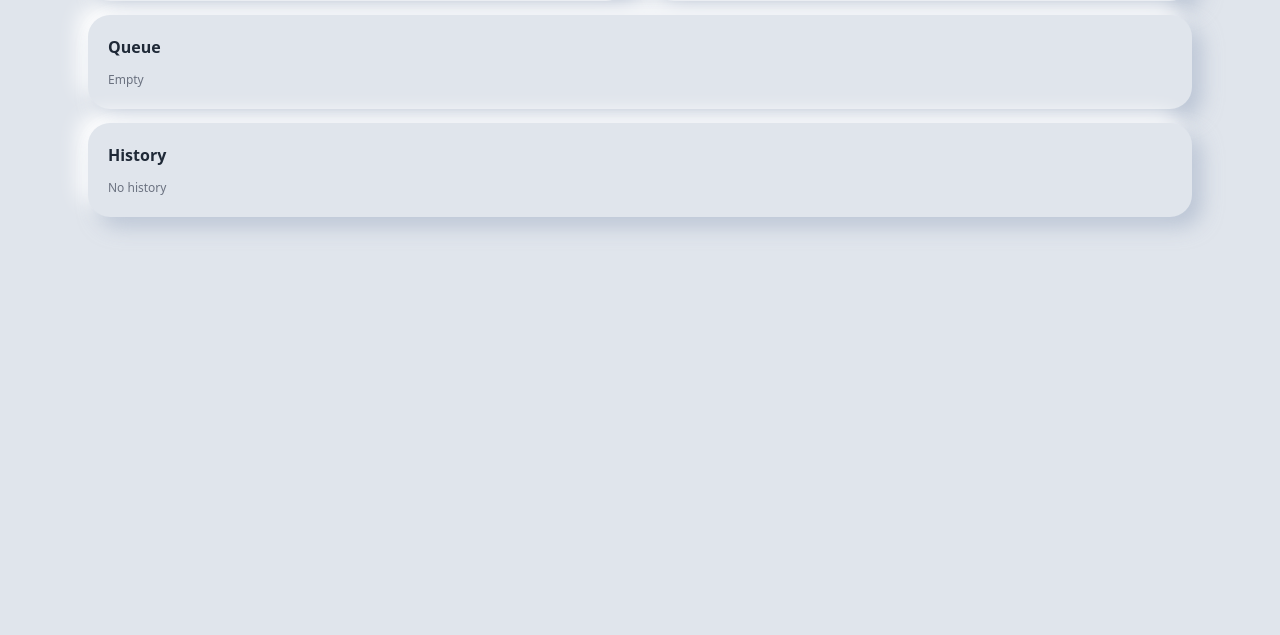
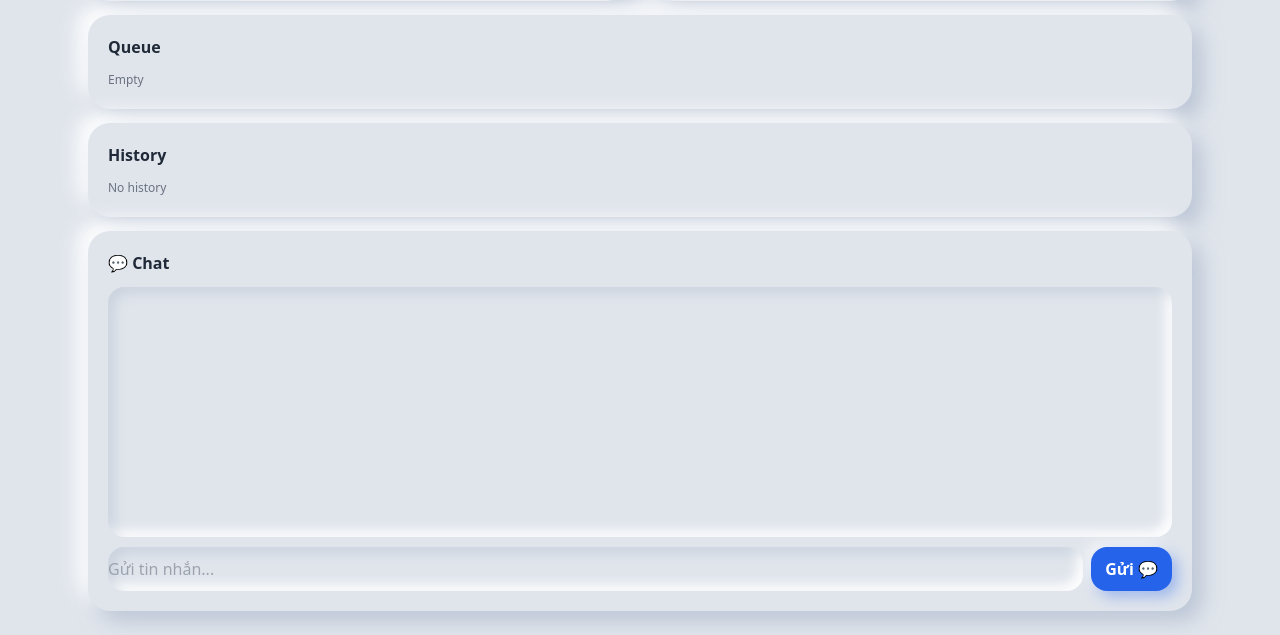
Before and after one commit to DuongDao24/youtube-queue-demo, a Flask app: page /user in a window 1280 px wide. Shown: the part 461-1096 px from the top of the page. Before the commit the page ends 692 px from the top, so only its background shows below. Run offline with Flask 3, Linux system fonts and the light colour scheme; data that the repository does not hold is empty; some libraries are stand-ins or nearby versions.

Commit message:
Update user.html

```diff
--- a/templates/user.html
+++ b/templates/user.html
@@ -1,8 +1,11 @@
 <!-- =========================================================
-YouTube Queue Online — v01.6.1
-Ngày cập nhật: 17/10/2025
-Loại cập nhật: UI Neumorphism (chỉ thay đổi hiển thị)
-Thay đổi: thêm class .neu-card, .neu-inset, .neu-btn, .neu-item, progress inset
+YouTube Queue Online — v01.6.2a
+Ngày cập nhật: 23/10/2025
+Loại cập nhật: + Chat realtime (Flask-SocketIO) cho trang User
+Thay đổi tối thiểu, giữ nguyên layout/thiết kế hiện tại:
+- Thêm khối UI Chat (neu-card) ở cuối trang (sau History)
+- Thêm script Socket.IO client
+- KHÔNG thay đổi phần Add video / Now playing / Queue / History
 ========================================================= -->
 <!doctype html>
 <html>
@@ -80,7 +83,26 @@ Thay đổi: thêm class .neu-card, .neu-inset, .neu-btn, .neu-item, progress in
       <h2 class="font-semibold mb-3">History</h2>
       <div id="history" class="list"></div>
     </div>
+
+    <!-- =========================
+         v01.6.2a — Chat UI (User)
+         ========================= -->
+    <div class="neu-card section">
+      <h2 class="font-semibold mb-3">💬 Chat</h2>
+      <div id="chat-box" class="neu-inset" style="height:250px; overflow-y:auto; padding:10px;"></div>
+      <div class="stack" style="margin-top:10px;">
+        <div style="display:flex; gap:8px;">
+          <input id="chat-input" class="neu-inset" placeholder="Gửi tin nhắn..." style="flex:1;">
+          <button id="send-btn" class="btn btn-primary">Gửi 💬</button>
         </div>
+      </div>
+    </div>
+    <!-- ===== end Chat UI ===== -->
+
+  </div>
+
+  <!-- v01.6.2a — Socket.IO client (realtime) -->
+  <script src="/socket.io/socket.io.js"></script>
 
   <script src="/static/app.js"></script>
 </body>
```
Lines whose indentation alone changed are shown as unchanged.
